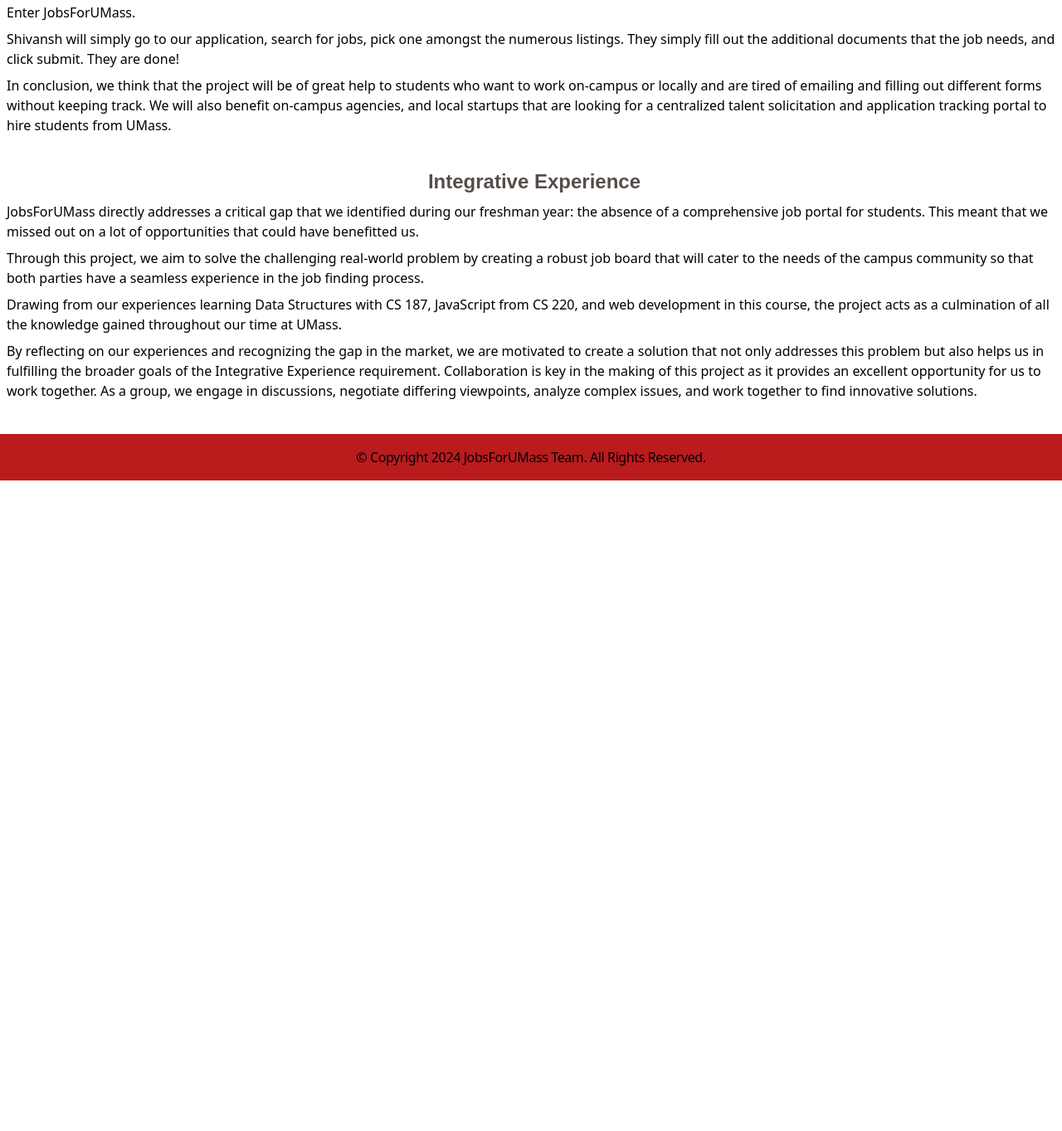
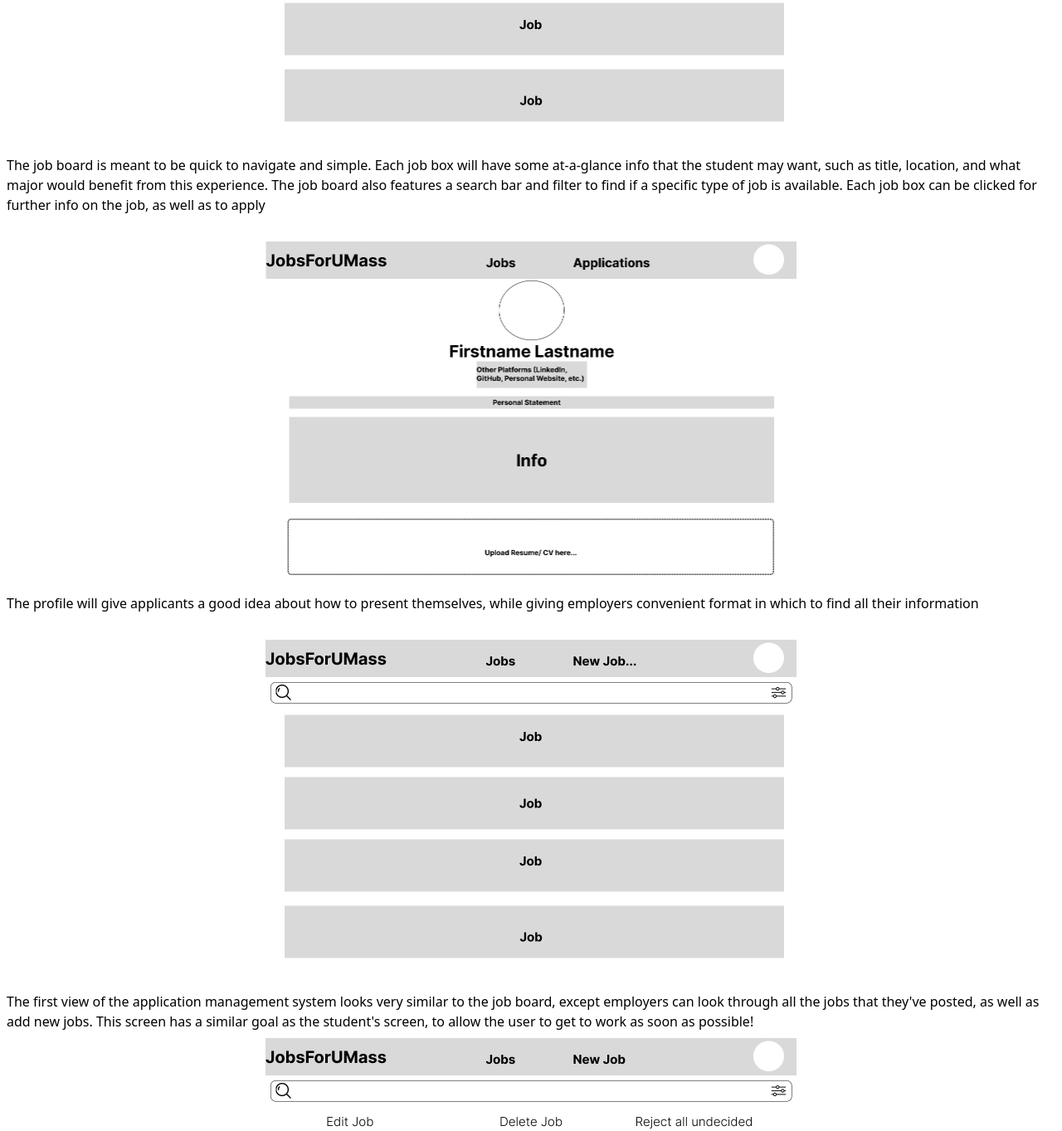
Before and after one commit to Espiobest/CS-326-Project, a website: page src/docs/milestone-01/index.html in a window 1280 px wide. Shown: the part 2617-3980 px from the top of the page at 83% size. Before the commit the page ends 3196 px from the top, so only its background shows below. Drawn offline with nearby package versions, Linux system fonts and the light colour scheme.

Commit message:
add wireframes

```diff
--- a/package.json
+++ b/package.json
@@ -35,7 +35,7 @@
     {
       "name": "Om Mehta",
       "email": "omehta@umass.edu",
-      "github": "louis-e"
+      "github": "lous-e"
     },
     {
       "name": "Ayomide Olubanwo",
--- a/src/docs/milestone-01/index.html
+++ b/src/docs/milestone-01/index.html
@@ -151,6 +151,29 @@
 
         <section id="wire-frames" class="mb-10">
             <h2 class="ms-2 font-semibold text-center md:text-2xl">Wireframes</h2>
+            <img src="assets/wf1.png" alt="Wireframes" class="wireframe">
+            <p class="m-2 text-md">
+                The job board is meant to be quick  to navigate and simple. Each job box will have some at-a-glance info that the student may want, such as title, location, and what major would benefit from this experience. The job board also features a search bar and filter to find if a specific type of job is available. Each job box can be clicked for further info on the job, as well as to apply
+            </p>
+            <br>
+            <img src="assets/wf2.png" alt="Wireframes" class="wireframe">
+            <p class="m-2 text-md">
+                The profile will give applicants a good idea about how to present themselves, while giving employers convenient format in which to find all their information
+            </p>
+            <br>
+            <img src="assets/wf3.png" alt="Wireframes" class="wireframe">
+            <p class="m-2 text-md">
+                The first view of the application management system looks very similar to the job board, except employers can look through all the jobs that they've posted, as well as add new jobs. This screen has a similar goal as the student's screen, to allow the user to get to work as soon as possible!
+            </p>
+            <img src="assets/wf4.png" alt="Wireframes" class="wireframe">
+            <p class="m-2 text-md">
+                This view is looking at applicants to a particular job, and sorts them into the 3 categories shown. Not only does this help employers sort through their applications, but students may also be notified when their application is being reviewed, to combat the stress of waiting!
+            </p>
+            <img src="assets/wf5.png" alt="Wireframes" class="wireframe">
+            <p class="m-2 text-md">
+                This view displays an individual applicant's profile and answers to additional questions (if added), with accept, and reject options
+            </p>
+
         </section>
 
         <section id="real-world" class="mb-10">
--- a/src/docs/milestone-01/styles.css
+++ b/src/docs/milestone-01/styles.css
@@ -100,6 +100,13 @@ span {
   transition: max-height 0.15s cubic-bezier(1, 0, 1,0);
 }
 
+.wireframe{
+  width: 80vh;
+  height: auto;
+  margin-left: auto;
+  margin-right: auto;
+}
+
 .container {
   display: flex;
   justify-content: center;
```
Also changed, not shown: src/docs/milestone-01/assets/wf1.png (added), src/docs/milestone-01/assets/wf2.png (added), src/docs/milestone-01/assets/wf3.png (added), src/docs/milestone-01/assets/wf4.png (added), src/docs/milestone-01/assets/wf5.png (added).
